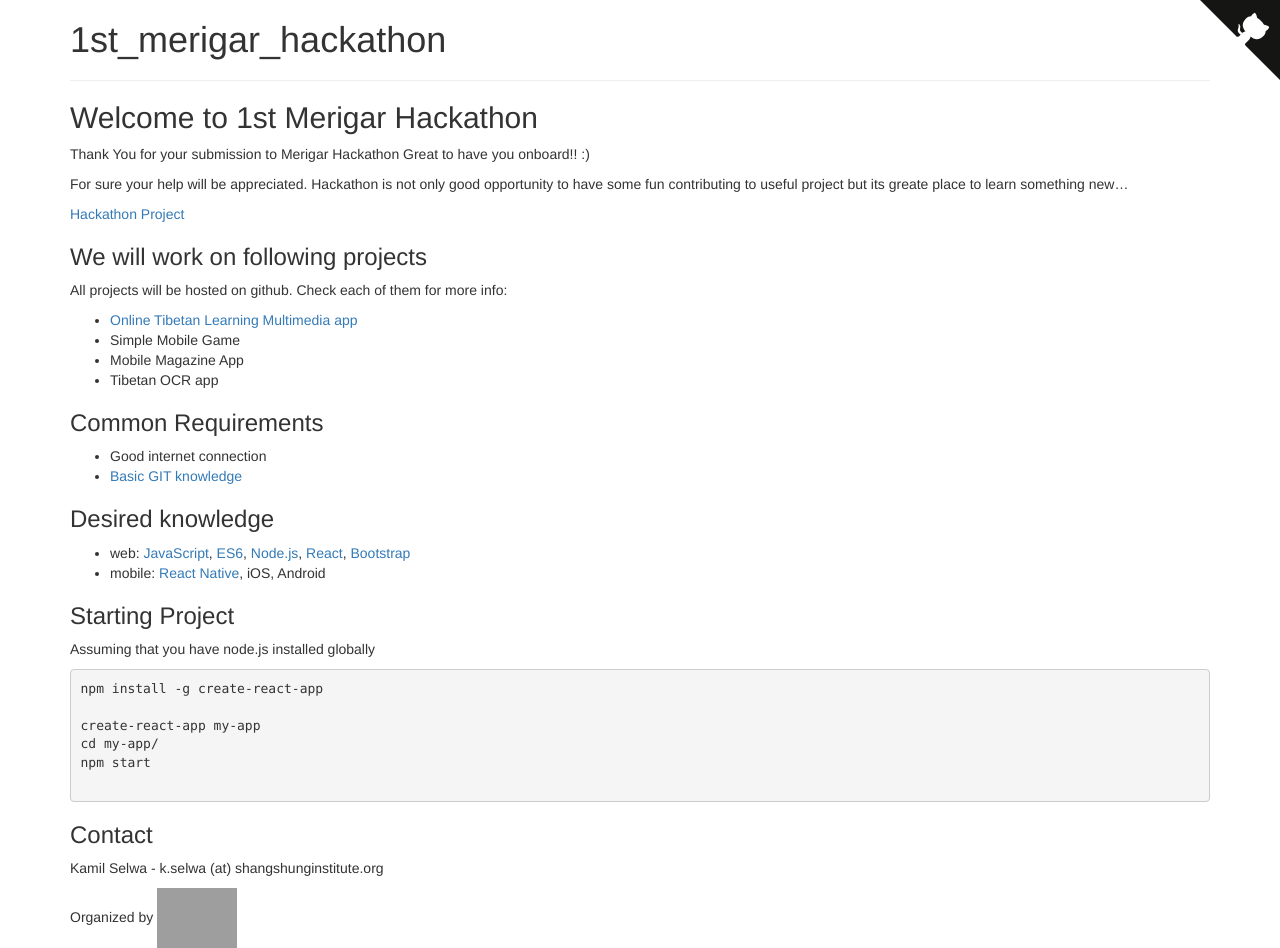
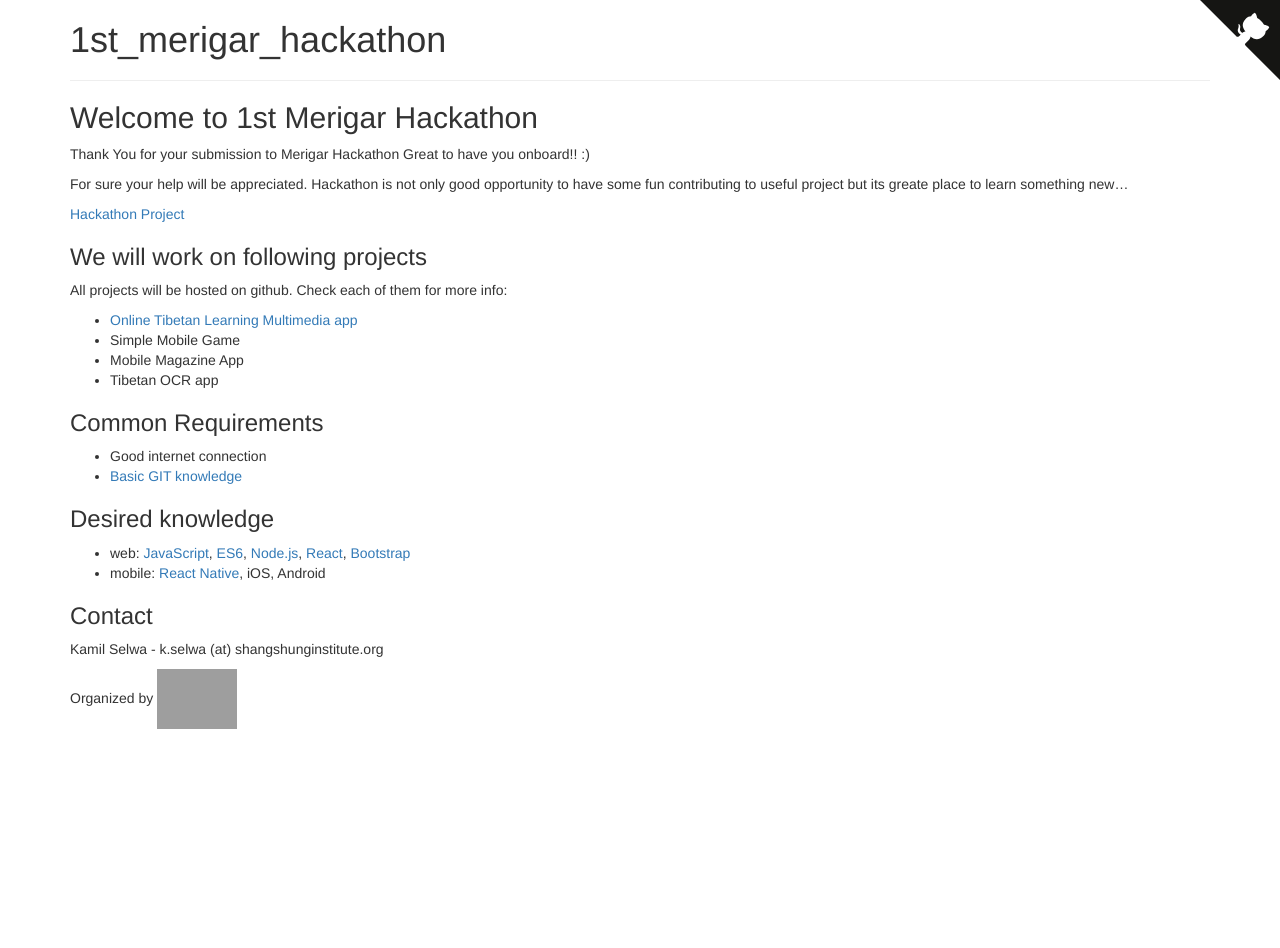
Before and after one commit to ShangShungFoundation/1st_merigar_hackathon, a Jekyll site: the page built from index.md, in a window 1280 px wide. Built offline with Jekyll 4.4.1, drawn with Linux system fonts in a browser that asks for light colours; some web fonts are replaced; our own code applies the rules of GitHub Pages for plain Markdown files; after the commit the page ends 900 px from its top, so only the background shows below that; grey boxes are pictures that could not be loaded.

Commit message:
Update index.md

````diff
--- a/index.md
+++ b/index.md
@@ -33,16 +33,6 @@ All projects will be hosted on github. Check each of them for more info:
 [Bootstrap](http://getbootstrap.com/getting-started/)
 - mobile: [React Native](http://www.reactnative.com/), iOS, Android
 
-### Starting Project
-Assuming that you have node.js installed globally
-```sh
-npm install -g create-react-app
-
-create-react-app my-app
-cd my-app/
-npm start
-
-```
 ### Contact
 
 Kamil Selwa - k.selwa (at) shangshunginstitute.org
````
